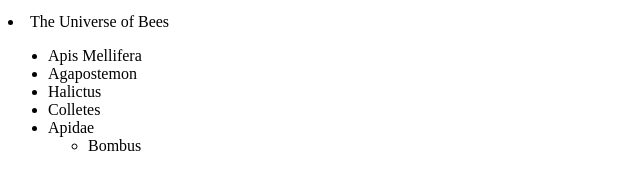
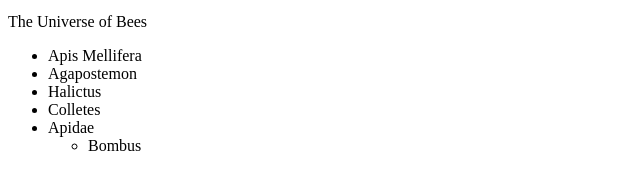
Before and after one commit to itu-itis26-huseynovo24/BBF101E-Homework4, a plain HTML site: page index.html in a window 1280 px wide. Shown: the part 396-569 px from the top of the page, 0-640 px from the left. Drawn offline with Linux system fonts and the light colour scheme.

Commit message:
Fix HTML validation errors

```diff
--- a/index.html
+++ b/index.html
@@ -1,5 +1,5 @@
 <!DOCTYPE html>
-<html>
+<html lang="en">
     <head>
         <meta charset="UTF-8">
         <title>My Web Page</title>
@@ -33,8 +33,7 @@
     <li>BBF 102E - Linear Algebra and Applications</li>
     <li>ING 100 - EAP Through Global Goals</li>
   </ol>
-<li>The Universe of Bees</li>
-
+<p>The Universe of Bees</p>
 <ul>
     <li>Apis Mellifera</li>
     <li>Agapostemon</li>
```
